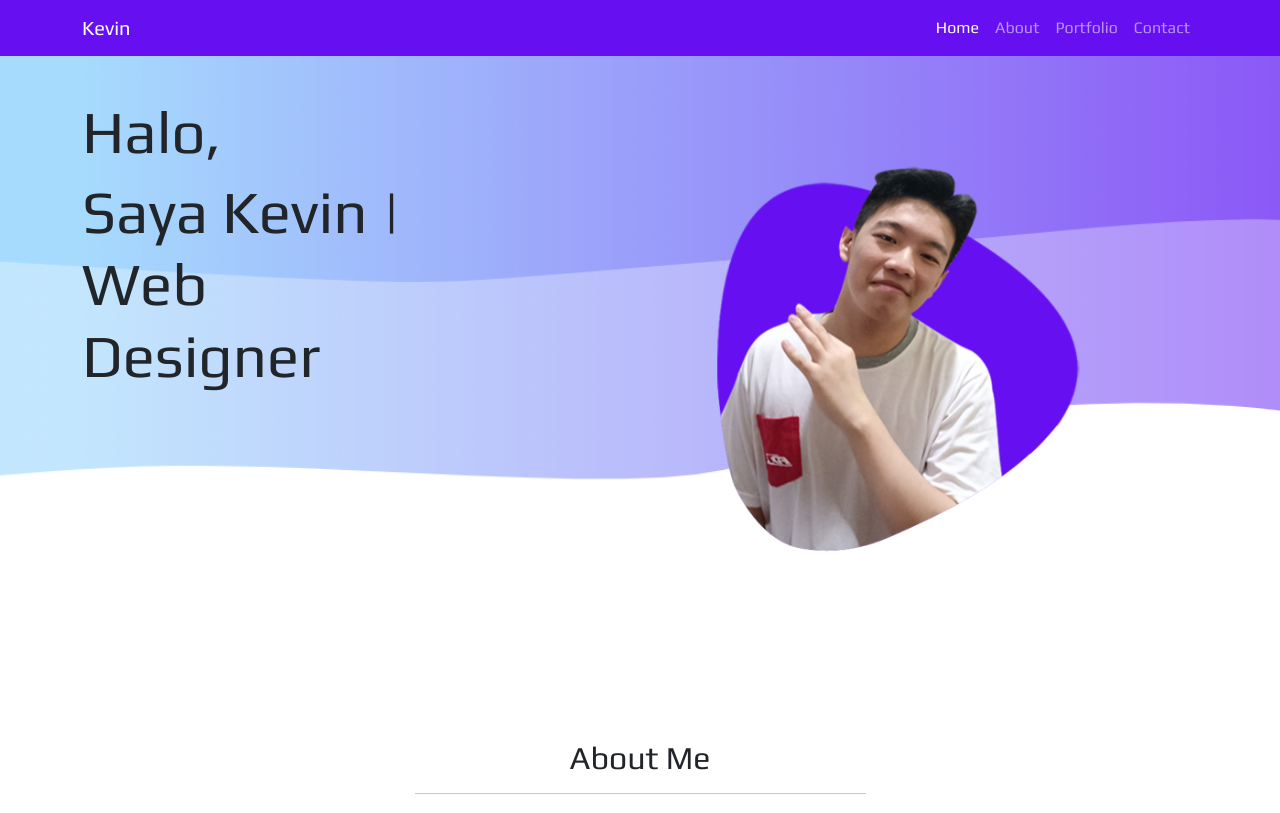
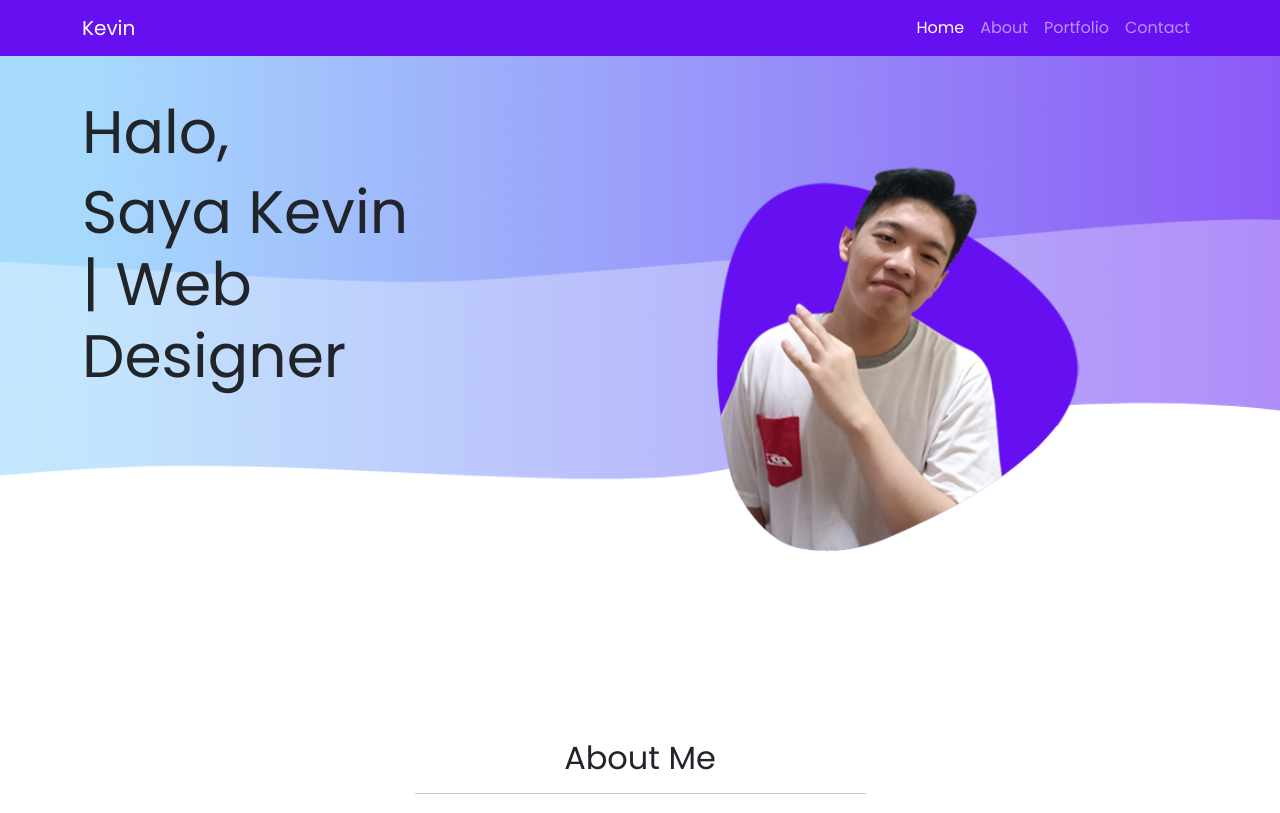
Before and after one commit to dokterkepin/dokterkepin.github.io, a plain HTML site: page index.html in a window 1280 px wide. Shown: the top 813 px of the page. Drawn offline with nearby package versions, Linux system fonts and the light colour scheme.

Commit message:
Mengubah Font

```diff
--- a/style.css
+++ b/style.css
@@ -3,13 +3,13 @@
 }
 
 body {
-  font-family: play;
+  font-family: poppins;
   background-color: white;
 }
 
 @font-face {
-  font-family: play;
-  src: url(font/Play-Regular.ttf);
+  font-family: poppins;
+  src: url(font/Poppins-Regular.ttf);
 }
 
 nav {
```
Also changed, not shown: font/Play-Regular.ttf (deleted), font/Poppins-Regular.ttf (added).
